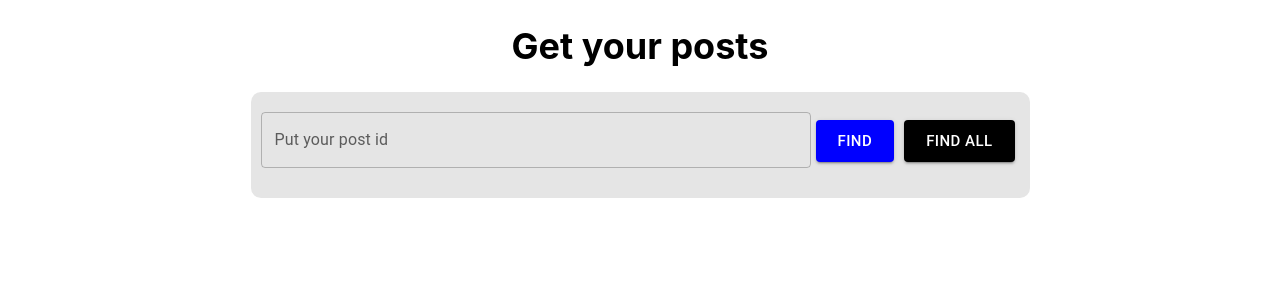
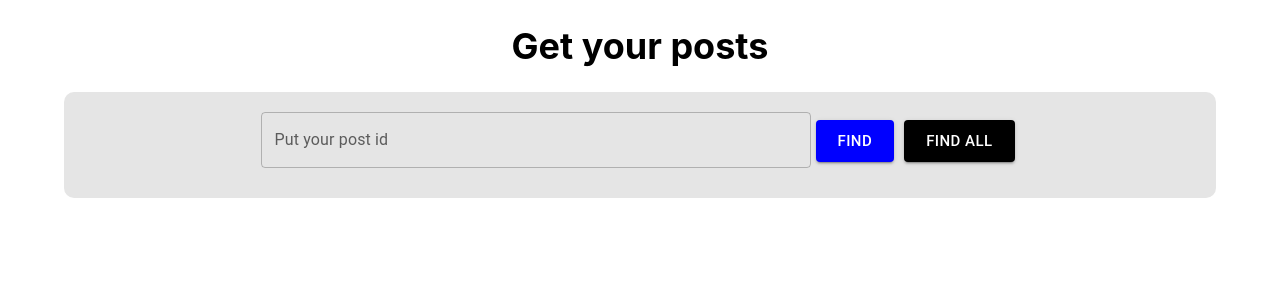
Before and after one commit to rohbdn07/demo-app, a React (Create React App) app: page / in a window 1280 px wide. Shown: the top 300 px of the page. Built offline with nearby package versions, Linux system fonts and the light colour scheme.

Commit message:
removed: unnecessary styling

```diff
--- a/src/App.css
+++ b/src/App.css
@@ -1,10 +1,10 @@
-.App {
+/* .App {
   text-align: center;
   display: flex;
   flex-direction: column;
   justify-content: center;
   align-items: center;
-}
+} */
 
 .App-logo {
   height: 40vmin;
--- a/src/App.tsx
+++ b/src/App.tsx
@@ -14,12 +14,10 @@ const App: React.FC = () => {
     <>
       <BrowserRouter>
         <Container>
-          <div className='App'>
-            <header className='App-header'>
-              <h1>Get your posts</h1>
-            </header>
-            <AppRoutes />
-          </div>
+          <header className='App-header'>
+            <h1>Get your posts</h1>
+          </header>
+          <AppRoutes />
         </Container>
       </BrowserRouter>
     </>
```
